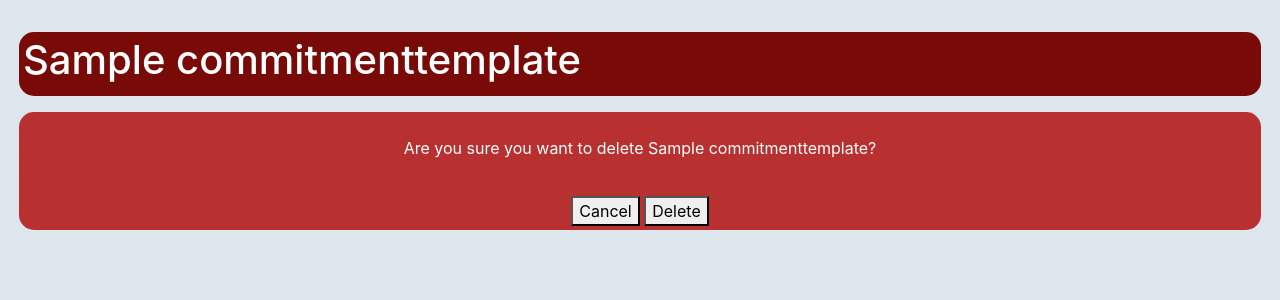
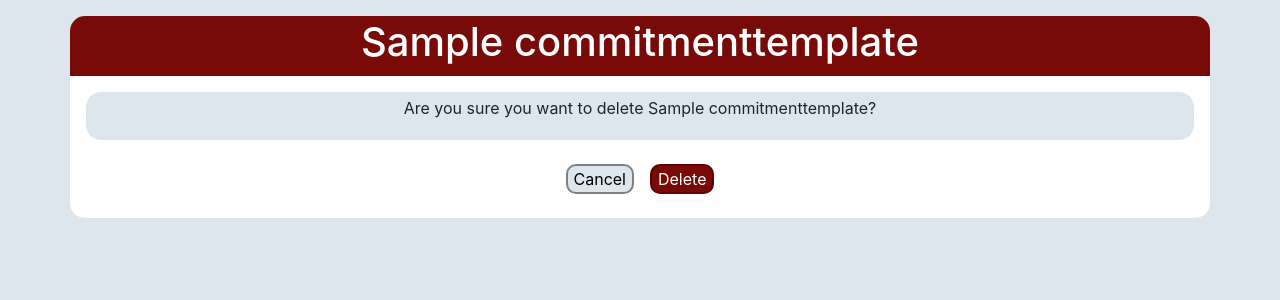
Before and after one commit to lee-blake/Commitment-to-Change-App, a Django app: page /app/commitment-template/1/delete/ in a window 1280 px wide. Shown: the part 102-402 px from the top of the page. Run offline with Django 4.2, Linux system fonts and the light colour scheme; a user stored in the database is signed in; tables that the repository leaves empty hold one stand-in row (values such as "Sample post"); some libraries are stand-ins or nearby versions.

Commit message:
Clean commitment template delete page

```diff
--- a/Commitment_to_Change_App/commitments/templates/commitments/CommitmentTemplate/commitment_template_delete_button.html
+++ b/Commitment_to_Change_App/commitments/templates/commitments/CommitmentTemplate/commitment_template_delete_button.html
@@ -3,5 +3,5 @@
   id="delete-commitment-form" method="post">
     {% csrf_token %}
     <input name="delete" type="hidden" value="true">
-    <button type="submit">Delete</button>
+    <button type="submit" class="standard-button">Delete</button>
 </form>
--- a/Commitment_to_Change_App/commitments/templates/commitments/CommitmentTemplate/commitment_template_delete_page.html
+++ b/Commitment_to_Change_App/commitments/templates/commitments/CommitmentTemplate/commitment_template_delete_page.html
@@ -1,14 +1,16 @@
 {% extends "commitments/common/base.html" %}
 
-{% block title %} Delete {{ commitment_template.title }} {% endblock title %}
+{% block title %}
+  Delete {{ commitment_template.title }}
+{% endblock title %}
 
 {% block page_content %}
-<div class="container-fluid">
-    <div class="container-fluid p-1 my-3 commitment-title round-corners primary-accent">
+  <div class="container-xl px-0 round-corners foreground">
+    <div class="primary-header-container">
       <h1>{{ commitment_template.title }}</h1>
     </div>
-    <div class="container-fluid p-1 my-3 round-corners secondary-accent text-center">
-        <div class="container-fluid p-1 my-3 round-corners secondary-accent text-center">
+    <div class="container-fluid px-3 py-3">
+      <div class="p-1 round-corners background text-center">
         <p>Are you sure you want to delete {{ commitment_template.title }}?</p>
       </div>
       {# Render the error notes for the implicit form so that bad requests made #}
@@ -16,12 +18,14 @@
       {# normal use of this form.#}
       {{ form.non_field_errors }}
       {{ form.delete.errors }}
+      <div class="d-flex justify-content-center p-2">
+        <div class="px-2 pt-3">
           <a href="{% url 'view CommitmentTemplate' commitment_template_id=commitment_template.id %}">
-            <button>
-            Cancel
-            </button>
+            <button class="view-button">Cancel</button>
           </a>
-        {% include "commitments/CommitmentTemplate/commitment_template_delete_button.html" %}
+        </div>
+        <div class="px-2 pt-3">{% include "commitments/CommitmentTemplate/commitment_template_delete_button.html" %}</div>
+      </div>
     </div>
   </div>
 {% endblock page_content %}
```
Lines whose indentation alone changed are shown as unchanged.
